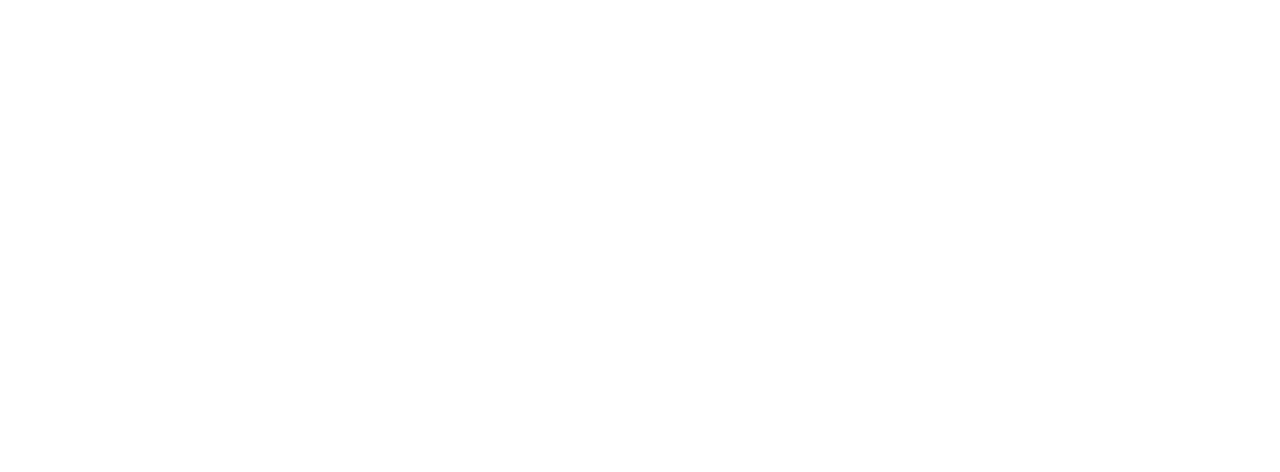
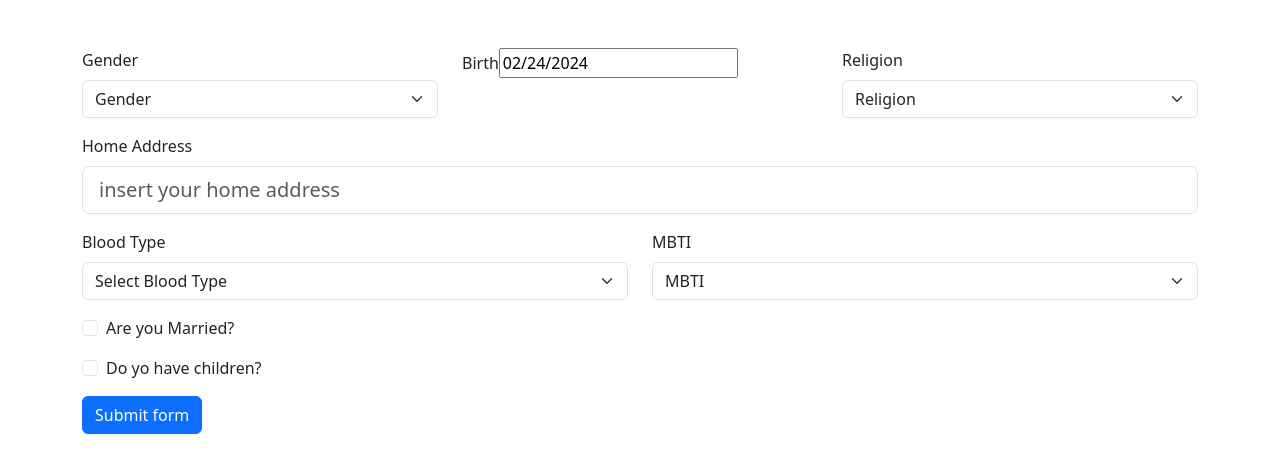
Before and after one commit to sangwon432/ecommerce_front, a React (Create React App) app: page /profile/create in a window 1280 px wide. Before the commit this address had no page. Shown: the top 472 px of the page. Built offline with nearby package versions, Linux system fonts and the light colour scheme.

Commit message:
create profile page

```diff
--- a/package.json
+++ b/package.json
@@ -11,6 +11,7 @@
     "react": "^18.2.0",
     "react-bootstrap": "^2.10.1",
     "react-cookie": "^7.1.4",
+    "react-datepicker": "^6.6.0",
     "react-dom": "^18.2.0",
     "react-router-dom": "^6.22.1",
     "react-scripts": "5.0.1",
--- a/src/App.js
+++ b/src/App.js
@@ -8,6 +8,7 @@
 import ForgotPW from "./pages/forgotPW";
 import ChangePW from "./pages/changePW";
 import {CookiesProvider} from "react-cookie";
+import ProfileCreate from "./pages/ProfileCreate";
 
 const App = () => {
     return (
@@ -23,6 +24,7 @@
                         <Route path={"/profile"} element={<Profile/>}/>
                         <Route path={"/forgot/password"} element={<ForgotPW/>}/>
                         <Route path={"/change/password"} element={<ChangePW/>}/>
+                        <Route path={"/profile/create"} element={<ProfileCreate/>}/>
                     </Routes>
                 </BrowserRouter>
 
--- /dev/null
+++ b/src/pages/ProfileCreate.js
@@ -0,0 +1,143 @@
+import React, {useState} from 'react';
+import {Button, Col, Container, Form, InputGroup, Row} from "react-bootstrap";
+import DatePicker from "react-datepicker";
+import "react-datepicker/dist/react-datepicker.css";
+import {useCookies} from "react-cookie";
+import axios from "axios";
+
+const ProfileCreate = () => {
+
+    const [cookies, setCookies] = useCookies(["Authentication"])
+
+    const [gender, setGender] = useState(0)
+    const [birth, setBirth] = useState(new Date())
+    const [religion, setReligion] = useState(0)
+    const [homeAddress, setHomeAddress] = useState("")
+    const [bloodType, setBloodType] = useState(0)
+    const [MBTI, setMBTI] = useState("")
+    const [isMarried, setIsMarried] = useState(false)
+    const [haveChildren, setHaveChildren] = useState(false)
+
+
+    const handleSubmit = async (e) => {
+        e.preventDefault()
+
+        const userInput = {
+            gender,
+            birth: "1111-01-01",
+            religion,
+            homeAddress,
+            bloodType,
+            mbti: MBTI,
+            isMarried,
+            hasChildren: haveChildren
+        }
+
+
+        const config = {
+            headers: {
+                Authorization: "Bearer " + cookies.Authentication
+            }
+        }
+
+        try {
+            const {data, status} = await axios.post("http://localhost:8000/api/profile", userInput, config)
+            console.log(status)
+
+        } catch (err) {
+            console.log(err.message)
+        }
+
+        console.log(userInput)
+
+    }
+
+    return (
+        <Container className={"mt-5"}>
+            <Row>
+                <Form onSubmit={handleSubmit}>
+                    <Row className="mb-3">
+                        <Form.Group as={Col} md="4" controlId="validationCustom01">
+                            <Form.Label>Gender</Form.Label>
+                            <Form.Select value={gender} onChange={e=> setGender(e.target.value)} aria-label="Default select example">
+                                <option>Gender</option>
+                                <option value="1">Man</option>
+                                <option value="2">Woman</option>
+                                <option value="3">Others</option>
+                            </Form.Select>
+                        </Form.Group>
+                        <Form.Group as={Col} md="4" controlId="validationCustom02">
+                            <Form.Label>Birth</Form.Label>
+                            <DatePicker selected={birth} onChange={e => setBirth(e.target.value)}/>
+                        </Form.Group>
+                        <Form.Group as={Col} md="4" controlId="validationCustomUsername">
+                            <Form.Label>Religion</Form.Label>
+                            <Form.Select value = {religion} onChange={e => setReligion(e.target.value)} aria-label="Default select example">
+                                <option>Religion</option>
+                                <option value="1">Protestant</option>
+                                <option value="2">Catholic</option>
+                                <option value="3">Buddhism</option>
+                                <option value="4">Islam</option>
+                                <option value="5">Others</option>
+                            </Form.Select>
+                        </Form.Group>
+                    </Row>
+                    <Row>
+                        <Form.Group className="mb-3" controlId="exampleForm.ControlInput1">
+                            <Form.Label>Home Address</Form.Label>
+                            <Form.Control value={homeAddress} onChange={e => setHomeAddress(e.target.value)} size="lg" type="text" placeholder="insert your home address" />
+                        </Form.Group>
+                    </Row>
+
+                    <Row className="mb-3">
+                        <Form.Group as={Col} md="6" controlId="validationCustom01">
+                            <Form.Label>Blood Type</Form.Label>
+                            <Form.Select value={bloodType} onChange={e => setBloodType(e.target.value)} aria-label="Default select example">
+                                <option>Select Blood Type</option>
+                                <option value="1">A</option>
+                                <option value="2">B</option>
+                                <option value="3">AB</option>
+                                <option value="3">O</option>
+                            </Form.Select>
+                        </Form.Group>
+
+                        <Form.Group as={Col} md="6" controlId="validationCustomUsername">
+                            <Form.Label>MBTI</Form.Label>
+                            <Form.Select value={MBTI} onChange={e => setMBTI(e.target.value)} aria-label="Default select example">
+                                <option>MBTI</option>
+                                <option value="INTJ">INTJ</option>
+                                <option value="INTP">INTP</option>
+                            </Form.Select>
+                        </Form.Group>
+                    </Row>
+
+                    <Form.Group className="mb-3">
+                        <Form.Check
+                            value={isMarried}
+                            onChange={e => setIsMarried(e.target.value)}
+                            required
+                            label="Are you Married?"
+                        />
+                    </Form.Group>
+
+                    <Form.Group className="mb-3">
+
+                        <Form.Check
+                            value={haveChildren}
+                            onChange={e => setHaveChildren(e.target.value)}
+                            required
+                            label="Do yo have children?"
+                        />
+                    </Form.Group>
+
+
+
+
+                    <Button type="submit">Submit form</Button>
+                </Form>
+            </Row>
+        </Container>
+    );
+};
+
+export default ProfileCreate;
--- a/src/pages/profile.js
+++ b/src/pages/profile.js
@@ -2,7 +2,7 @@
 import axios, {create} from "axios";
 import {Button, Modal, Card, CardBody, Col, Container, Form, Row} from "react-bootstrap";
 import {useNavigate} from "react-router-dom";
-import {CookiesProvider, useCookies} from "react-cookie";
+import {useCookies} from "react-cookie";
 
 const Profile = () => {
     const navigate = useNavigate()
```
Also changed, not shown: 1 other file (tests, documents, lock files or other folders).
